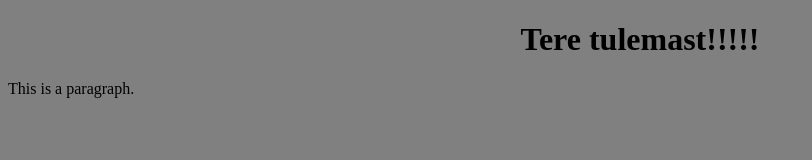
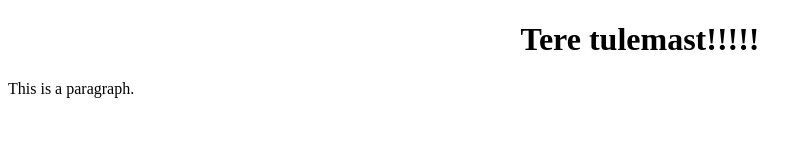
Before and after one commit to crypto-L/Juliadjomina.github.io, a plain HTML site: page index.html in a window 1280 px wide. Shown: the whole page, without its empty margins (0-812 px from the left). Drawn offline with Linux system fonts and the light colour scheme.

Commit message:
Update index.html

```diff
--- a/index.html
+++ b/index.html
@@ -5,9 +5,10 @@
 <title>Page Title</title>
 </head>
 
-<body bgcolor="grey">
+<body>
 
 <h1 align="center">Tere tulemast!!!!!</h1>
 <p>This is a paragraph.</p>
 </body>
+
 </html>
```
